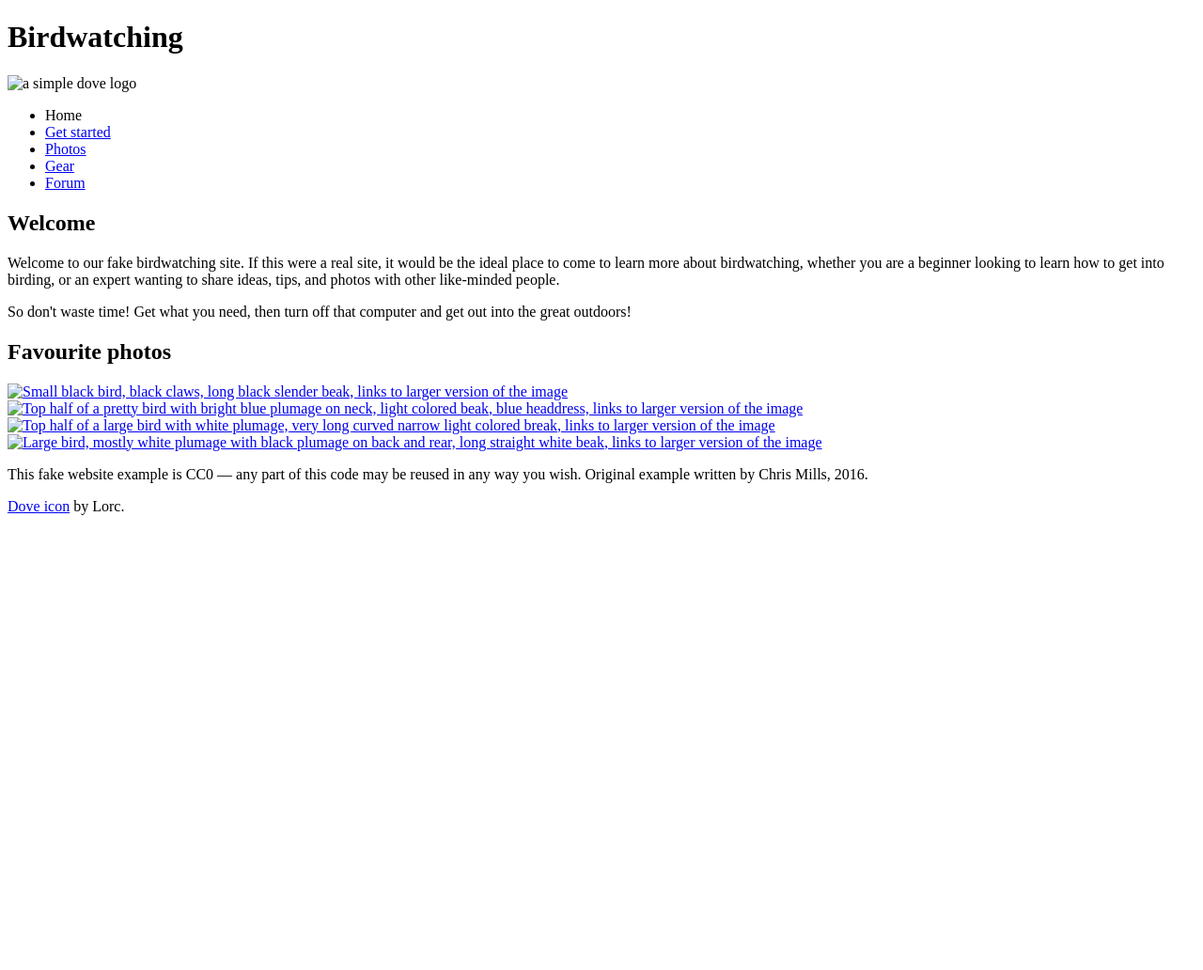
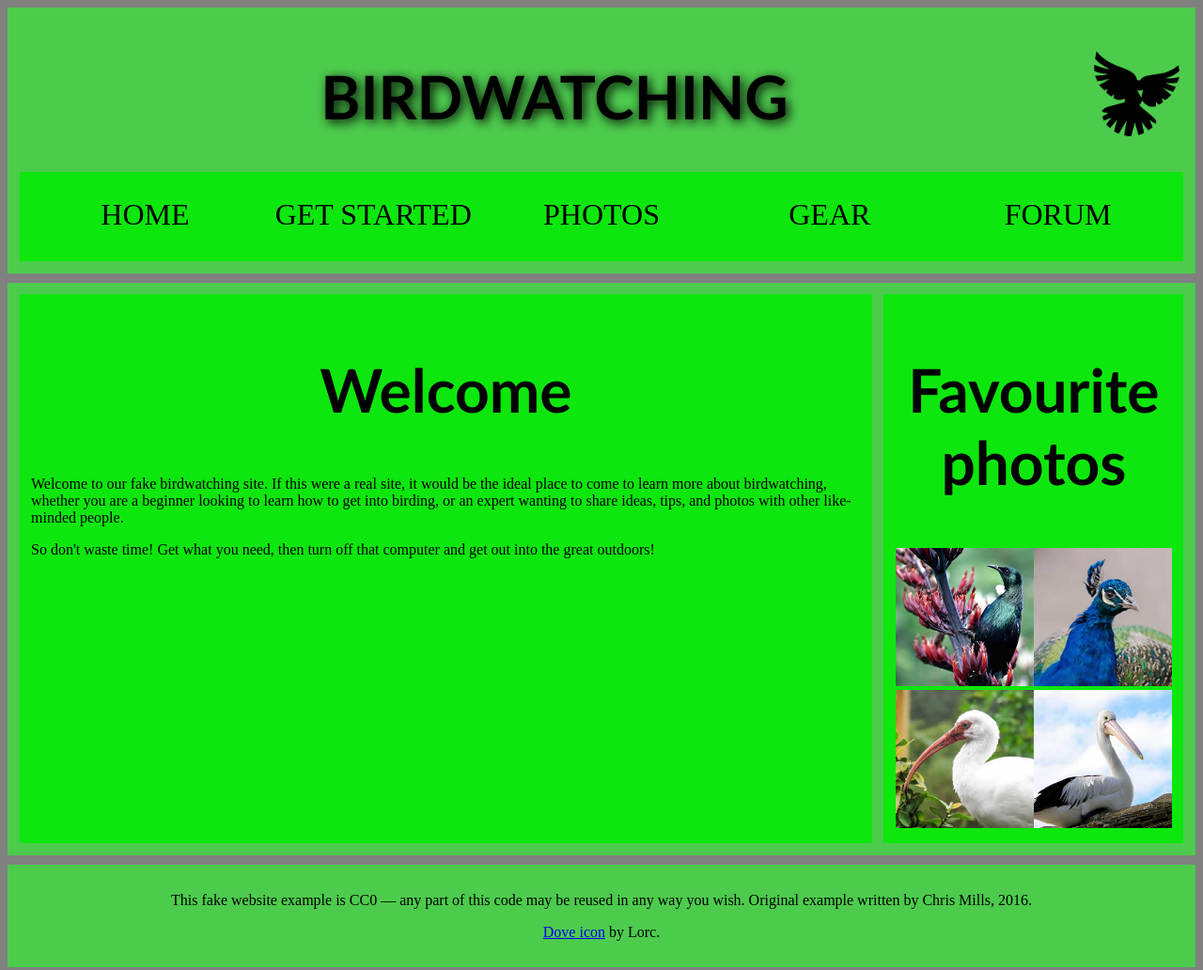
Before and after one commit to RynZMc/cs408-lab3, a plain HTML site: page index.html in a window 1280 px wide. Shown: the whole page at 94% size. Before the commit the page ends 800 px from the top, so only its background shows below. Drawn offline with Linux system fonts and the light colour scheme.

Commit message:
Completed Lab

```diff
--- /dev/null
+++ b/css/style.css
@@ -0,0 +1,100 @@
+/* headers, footers, and navigation */
+h1 {
+    font-size: 4rem;
+    text-align: center;
+    text-shadow: 3px 3px 12px black;
+    flex: 10;
+    text-transform: uppercase;
+    font-family: 'Gill Sans', 'Gill Sans MT', Calibri, 'Trebuchet MS', sans-serif;
+}
+
+h2 {
+    font-size: 4rem;
+    text-align: center;
+    margin-top: 50px;
+    font-family: 'Gill Sans', 'Gill Sans MT', Calibri, 'Trebuchet MS', sans-serif;
+}
+
+header {
+    margin-bottom: 10px;
+    display: flex;
+    flex-flow: row wrap;
+}
+
+header img {
+    height: 100px;
+    padding-top: 30px;
+}
+
+nav {
+    height: 70px;
+    flex: 75%;
+    display: flex;
+}
+
+nav li {
+    display: inline;
+    text-align: center;
+    flex: 1;
+}
+
+nav ul {
+    padding: 0;
+    flex: 10;
+    display: flex;
+}
+
+nav a, nav span {
+    display: inline-block;
+    font-size: 2rem;
+    color: black;
+    height: 5rem;
+    line-height: 1;
+    text-decoration: none;
+    text-transform: uppercase;
+}
+
+footer {
+    margin-top: 10px;
+    text-align: center;
+}
+
+/* main, article, images, asides */
+main {
+    display: flex;
+    padding: 30px;
+}
+
+article {
+    flex: 6;
+}
+
+aside {
+    flex: 2;
+    padding: 20%;
+    margin-left: 1%;
+}
+
+aside a {
+    display: block;
+    float: left;
+    width: 50%;
+}
+
+aside img {
+    max-width: 100%;
+}
+
+/* Background colors */
+main, header, nav, article, footer, aside {
+    background-color: rgb(13, 231, 13);
+    padding: 1%;
+}
+
+body > * {
+    background-color: rgba(59, 232, 59, 0.726);
+}
+
+html {
+    background-color: grey;
+}
--- a/index.html
+++ b/index.html
@@ -4,18 +4,18 @@
     <meta charset="utf-8">
     <title>Birdwatching</title>
     <link href="https://fonts.googleapis.com/css?family=Roboto+Condensed:300%7CCinzel+Decorative:700" rel="stylesheet">
-
+    <link rel="stylesheet" href="css/style.css">
     <!--[if lt IE 9]>
       <script src="https://cdnjs.cloudflare.com/ajax/libs/html5shiv/3.7.3/html5shiv.js"></script>
     <![endif]-->
   </head>
 
   <body>
+    <header>
+      <h1>Birdwatching</h1>
+      <img src="/img/dove.png" alt="a simple dove logo">
 
-      <h1>Birdwatching</h1>
-      <img src="dove.png" alt="a simple dove logo">
-
-
+    <nav>
       <ul>
         <li><span>Home</span></li>
         <li><a href="#">Get started</a></li>
@@ -23,25 +23,34 @@
         <li><a href="#">Gear</a></li>
         <li><a href="#">Forum</a></li>
       </ul>
+    </nav>
+    </header>
 
-
+  <Main>
+    <article>
       <h2>Welcome</h2>
 
       <p>Welcome to our fake birdwatching site. If this were a real site, it would be the ideal place to come to learn more about birdwatching, whether you are a beginner looking to learn how to get into birding, or an expert wanting to share ideas, tips, and photos with other like-minded people.</p>
 
       <p>So don't waste time! Get what you need, then turn off that computer and get out into the great outdoors!</p>
+    </article>
 
+    <aside>
       <h2>Favourite photos</h2>
 
-      <a href="favorite-1.jpg"><img src="favorite-1_th.jpg" alt="Small black bird, black claws, long black slender beak, links to larger version of the image"></a>
-      <a href="favorite-2.jpg"><img src="favorite-2_th.jpg" alt="Top half of a pretty bird with bright blue plumage on neck, light colored beak, blue headdress, links to larger version of the image"></a>
-      <a href="favorite-3.jpg"><img src="favorite-3_th.jpg" alt="Top half of a large bird with white plumage, very long curved narrow light colored break, links to larger version of the image"></a>
-      <a href="favorite-4.jpg"><img src="favorite-4_th.jpg" alt="Large bird, mostly white plumage with black plumage on back and rear, long straight white beak, links to larger version of the image"></a>
+      <a href="/img/favorite-1.jpg"><img src="/img/favorite-1_th.jpg" alt="Small black bird, black claws, long black slender beak, links to larger version of the image"></a>
+      <a href="/img/favorite-2.jpg"><img src="/img/favorite-2_th.jpg" alt="Top half of a pretty bird with bright blue plumage on neck, light colored beak, blue headdress, links to larger version of the image"></a>
+      <a href="/img/favorite-3.jpg"><img src="/img/favorite-3_th.jpg" alt="Top half of a large bird with white plumage, very long curved narrow light colored break, links to larger version of the image"></a>
+      <a href="/img/favorite-4.jpg"><img src="/img/favorite-4_th.jpg" alt="Large bird, mostly white plumage with black plumage on back and rear, long straight white beak, links to larger version of the image"></a>
+    </aside>
 
+  </Main>
 
+    <footer>
       <p>This fake website example is CC0 — any part of this code may be reused in any way you wish. Original example written by Chris Mills, 2016.</p>
 
       <p><a href="http://game-icons.net/lorc/originals/dove.html">Dove icon</a> by Lorc.</p>
+    </footer>
 
   </body>
 </html>
```
